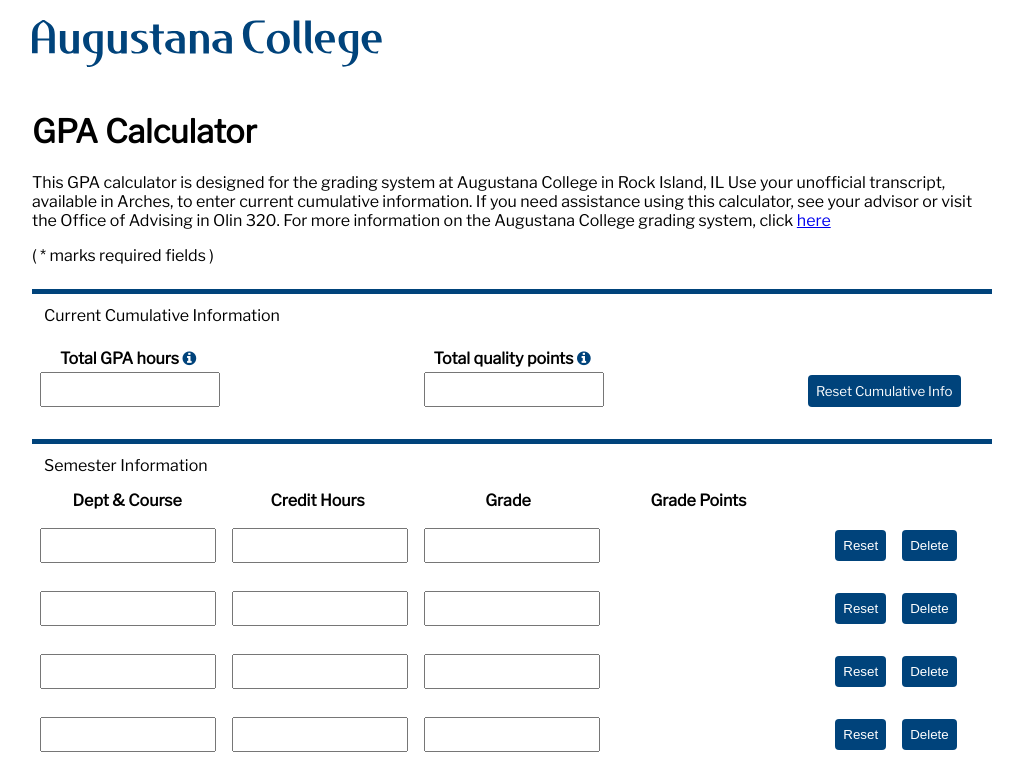
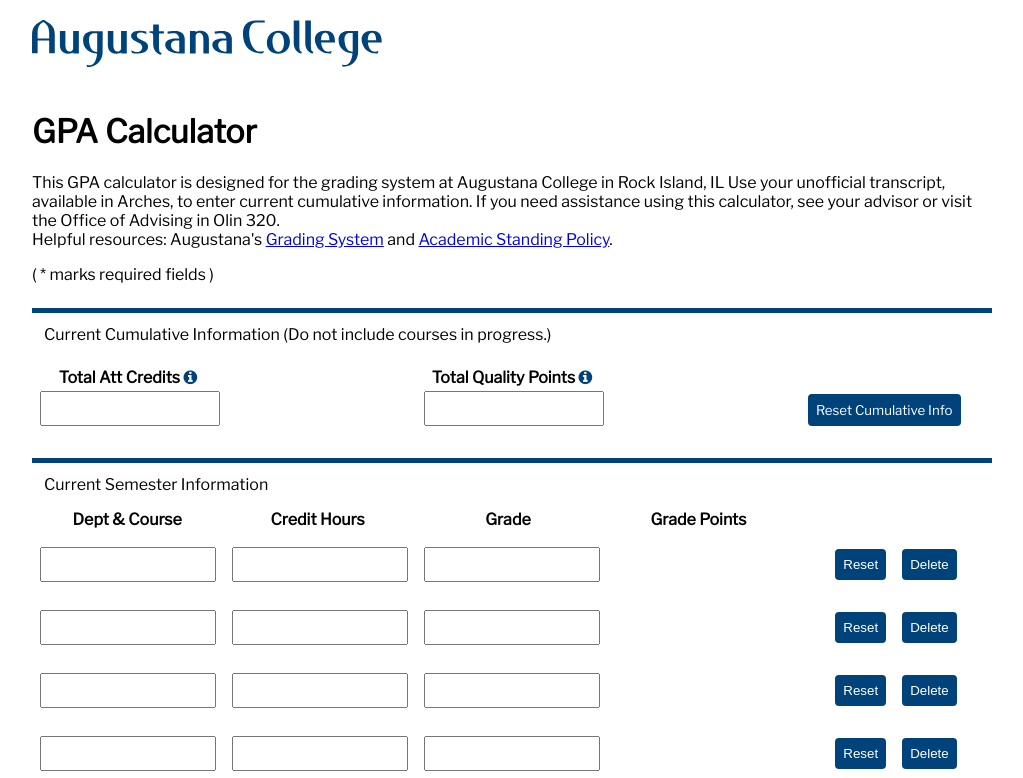
Before and after one commit to tuantruong17/gpa-calc, a React (Create React App) app: page / in a window 1280 px wide. Shown: the top 778 px of the page, without its empty margins (8-1031 px from the left). Built offline with nearby package versions, Linux system fonts and the light colour scheme.

Commit message:
Revise text change

```diff
--- a/src/App.js
+++ b/src/App.js
@@ -44,19 +44,29 @@
             College in Rock Island, IL Use your unofficial transcript, available
             in Arches, to enter current cumulative information. If you need
             assistance using this calculator, see your advisor or visit the
-            Office of Advising in Olin 320. For more information on the
-            Augustana College grading system, click{" "}
+            Office of Advising in Olin 320.
+            <br />
+            Helpful resources: Augustana's{" "}
             <a href="https://www.augustana.edu/academics/catalog/academic-policies/grading">
-              here
+              Grading System
+            </a>{" "}
+            and{" "}
+            <a href="https://www.augustana.edu/academics/catalog/academic-policies/academic-standing">
+              Academic Standing Policy
             </a>
+            .
           </p>
           <p>( * marks required fields )</p>
-          <SectionDivider header={"Current Cumulative Information"} />
+          <SectionDivider
+            header={
+              "Current Cumulative Information (Do not include courses in progress.)"
+            }
+          />
           <CumulativeGrid
             setHour={setCumulativeHour}
             setPoint={setCumulativePoint}
           ></CumulativeGrid>
-          <SectionDivider header={"Semester Information"} />
+          <SectionDivider header={"Current Semester Information"} />
           <CourseGrid
             courses={courses}
             setCourses={setCourses}
--- a/src/component/CumulativeGrid/index.js
+++ b/src/component/CumulativeGrid/index.js
@@ -29,7 +29,7 @@
       <div className="cumulative-row">
         <div className="cumulative-col">
           <div className="title">
-            Total GPA hours
+            Total Att Credits
             <Tooltip
               title="Cumulative attempted (Att) credits from your transcript"
               placement="top"
@@ -44,7 +44,7 @@
         <div className="cumulative-col"></div>
         <div className="cumulative-col">
           <div className="title">
-            Total quality points
+            Total Quality Points
             <Tooltip
               title="Cumulative quality points (Qty Pts) from your transcript"
               placement="top"
--- a/src/component/ReviewGrid/index.js
+++ b/src/component/ReviewGrid/index.js
@@ -17,7 +17,7 @@
     <>
       <div className="review-row header">
         <div className="review-col">GPA Type</div>
-        <div className="review-col"># of Credits</div>
+        <div className="review-col"># of Att Credits</div>
         <div className="review-col">Grade Points</div>
         <div className="review-col">GPA</div>
       </div>
```
